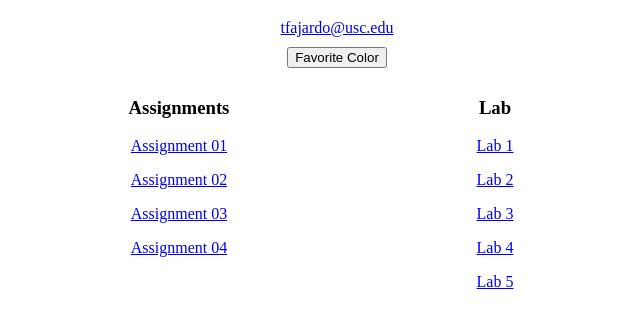
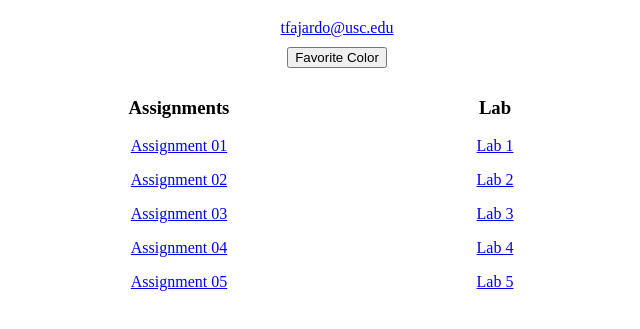
Before and after one commit to uscwebdev/itp301-submissions-FajardoT, a plain HTML site: page index.html in a window 1280 px wide. Shown: the part 61-390 px from the top of the page, without its empty margins (303-943 px from the left). Drawn offline with Linux system fonts and the light colour scheme.

Commit message:
assignment 5

```diff
--- a/index.html
+++ b/index.html
@@ -22,6 +22,7 @@
 			<p><a href="assignment_02/index.html" target="_blank">Assignment 02</a><p>
 			<p><a href="assignment_03/calculator.html" target="_blank">Assignment 03</a><p>
 			<p><a href="assignment_04/index.html" target="_blank">Assignment 04</a><p>
+			<p><a href="https://stackblitz.com/edit/react-l4vpga?file=src%2Findex.js" target="_blank">Assignment 05</a><p>
 		</div>
 
 		<div class="list">
```
Also changed, not shown: 1 other file.
